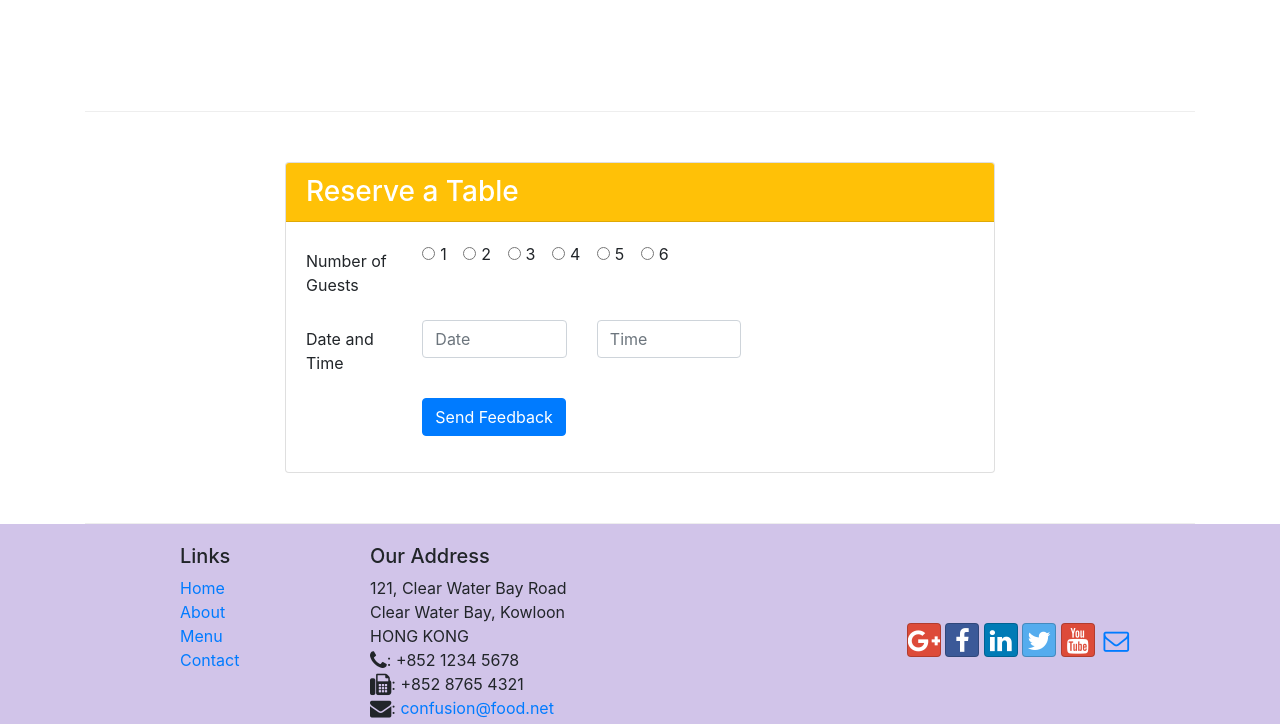
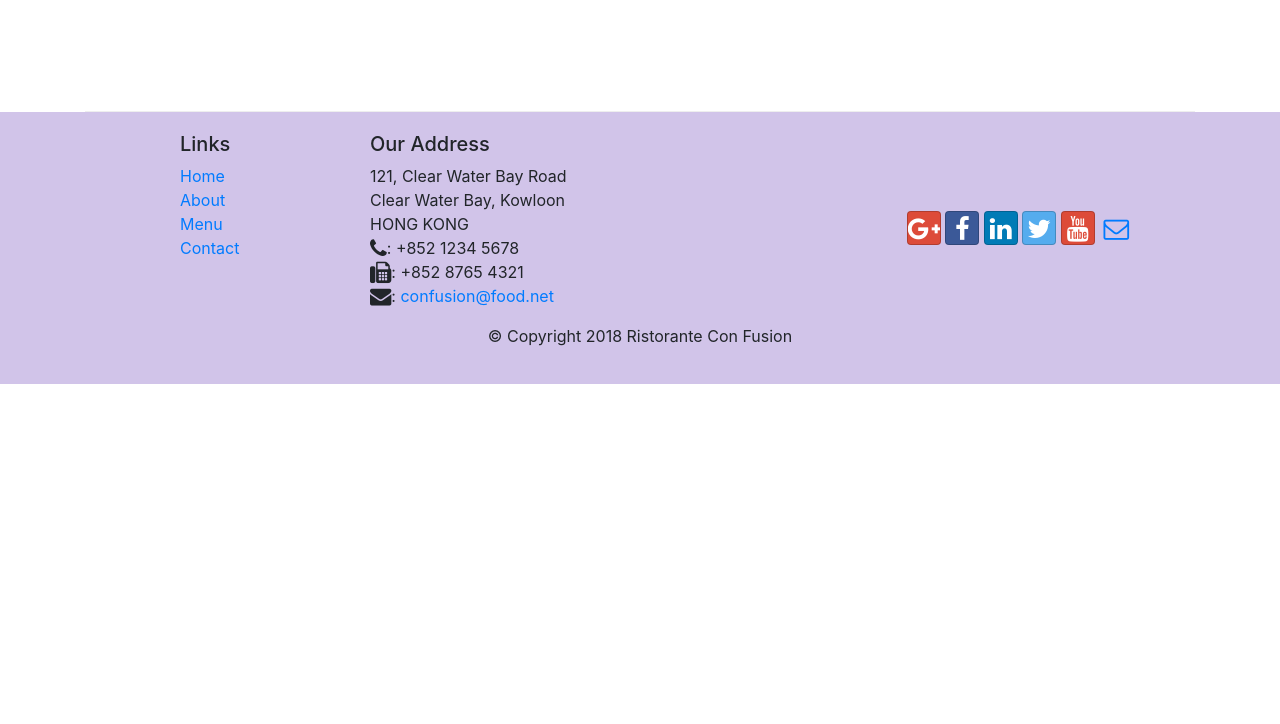
Before and after one commit to MIRYALA-NEHA/Ristorante_Website, a website: page index.html in a window 1280 px wide. Shown: the part 1773-2497 px from the top of the page. After the commit the page ends 2157 px from the top, so only its background shows below. Drawn offline with nearby package versions, Linux system fonts and the light colour scheme.

Commit message:
Bootstrap and JQuery

```diff
--- a/css/styles.css
+++ b/css/styles.css
@@ -51,3 +51,8 @@
     left: 0;
     min-height: 300px;
 }
+#carouselButton {
+    right: 0px;
+    position: absolute;
+    bottom: 0px;
+}
--- a/index.html
+++ b/index.html
@@ -88,7 +88,7 @@
                     <img src="img/logo.png" class="img-fluid">
                 </div>
                 <div class="col-sm-3 align-self-center">
-                    <button type="button" class="btn btn-block nav-link btn-warning" data-toggle="modal" data-target="#reserveModal">Reserve Table
+                    <button type="button" class="btn btn-block nav-link btn-warning" href="#reverseModal" data-toggle="modal" data-target="#reserveModal">Reserve Table
                     </button>
                 </div>
             </div>
@@ -225,6 +225,16 @@
                     <a class="carousel-control-next" href="#mycarousel" role="button" data-slide="next">
                         <span class="carousel-control-next-icon"></span>
                     </a>
+                    <div class="btn-group" id="carouselButton">
+                        <button class="btn btn-danger btn-sm" id="carousel-pause">
+                            <span class="fa fa-pause"></span>
+                        </button>
+                        <button class="btn btn-danger btn-sm" id="carousel-play">
+                            <span class="fa fa-play"></span>
+                        </button>
+                    </div>
+
+
 
                 </div>
             </div>
@@ -277,65 +287,7 @@
                 </div>
             </div>
         </div>
-        <div class="row row-content ">
-            <div class="col-12 col-sm-2">
 
-            </div>
-            <div class="col-12 col-sm-8">
-                <div class="card " id="table">
-                    <h3 class="card-header bg-warning text-white">Reserve a Table</h3>
-                    <div class="card-body ">
-                        <form>
-                            <div class="form-group row">
-                                <label for="1" class="col-md-2 col-form-label">Number of Guests</label>
-                                <div class="col-md-8">
-                                    <div class="form-check form-check-inline">
-                                        <input class="form-check-input" type="radio" name="inlineRadioOptions" id="inlineRadio1" value="option1">
-                                        <label class="form-check-label" for="inlineRadio1">1</label>
-                                    </div>
-                                    <div class="form-check form-check-inline">
-                                        <input class="form-check-input" type="radio" name="inlineRadioOptions" id="inlineRadio2" value="option2">
-                                        <label class="form-check-label" for="inlineRadio2">2</label>
-                                    </div>
-                                    <div class="form-check form-check-inline">
-                                        <input class="form-check-input" type="radio" name="inlineRadioOptions" id="inlineRadio3" value="option3">
-                                        <label class="form-check-label" for="inlineRadio3">3</label>
-                                    </div>
-                                    <div class="form-check form-check-inline">
-                                        <input class="form-check-input" type="radio" name="inlineRadioOptions" id="inlineRadio4" value="option4">
-                                        <label class="form-check-label" for="inlineRadio4">4</label>
-                                    </div>
-                                    <div class="form-check form-check-inline">
-                                        <input class="form-check-input" type="radio" name="inlineRadioOptions" id="inlineRadio5" value="option5">
-                                        <label class="form-check-label" for="inlineRadio5">5</label>
-                                    </div>
-                                    <div class="form-check form-check-inline">
-                                        <input class="form-check-input" type="radio" name="inlineRadioOptions" id="inlineRadio6" value="option6">
-                                        <label class="form-check-label" for="inlineRadio6">6</label>
-                                    </div>
-                                </div>
-                            </div>
-                            <div class="form-group row">
-                                <label for="dateandtime" class="col-md-2 col-form-label">Date and Time</label>
-                                <div class="col-md-3">
-                                    <input type="text" class="form-control" id="date" name="date" placeholder="Date">
-                                </div>
-                                <div class="col-md-3">
-                                    <input type="text" class="form-control" id="time" name="time" placeholder="Time">
-                                </div>
-                            </div>
-                            <div class="form-group row">
-                                <div class="offset-md-2 col-md-10">
-                                    <button type="submit" class="btn btn-primary">
-                                        Send Feedback
-                                    </button>
-                                </div>
-                            </div>
-                        </form>
-                    </div>
-                </div>
-            </div>
-        </div>
 
     </div>
 
@@ -384,6 +336,17 @@
 <script src="node_modules/jquery/dist/jquery.slim.min.js"></script>
 <script src="node_modules/popper.js/dist/umd/popper.min.js"></script>
 <script src="node_modules/bootstrap/dist/js/bootstrap.min.js"></script>
+<script>
+    $(document).ready(function(){
+        $("#mycarousel").carousel( { interval: 2000 } );
+        $("#carousel-pause").click(function(){
+            $("#mycarousel").carousel('pause');
+        });
+        $("#carousel-play").click(function(){
+            $("#mycarousel").carousel('cycle');
+        });
+    });
+</script>
 
 </body>
 
```
